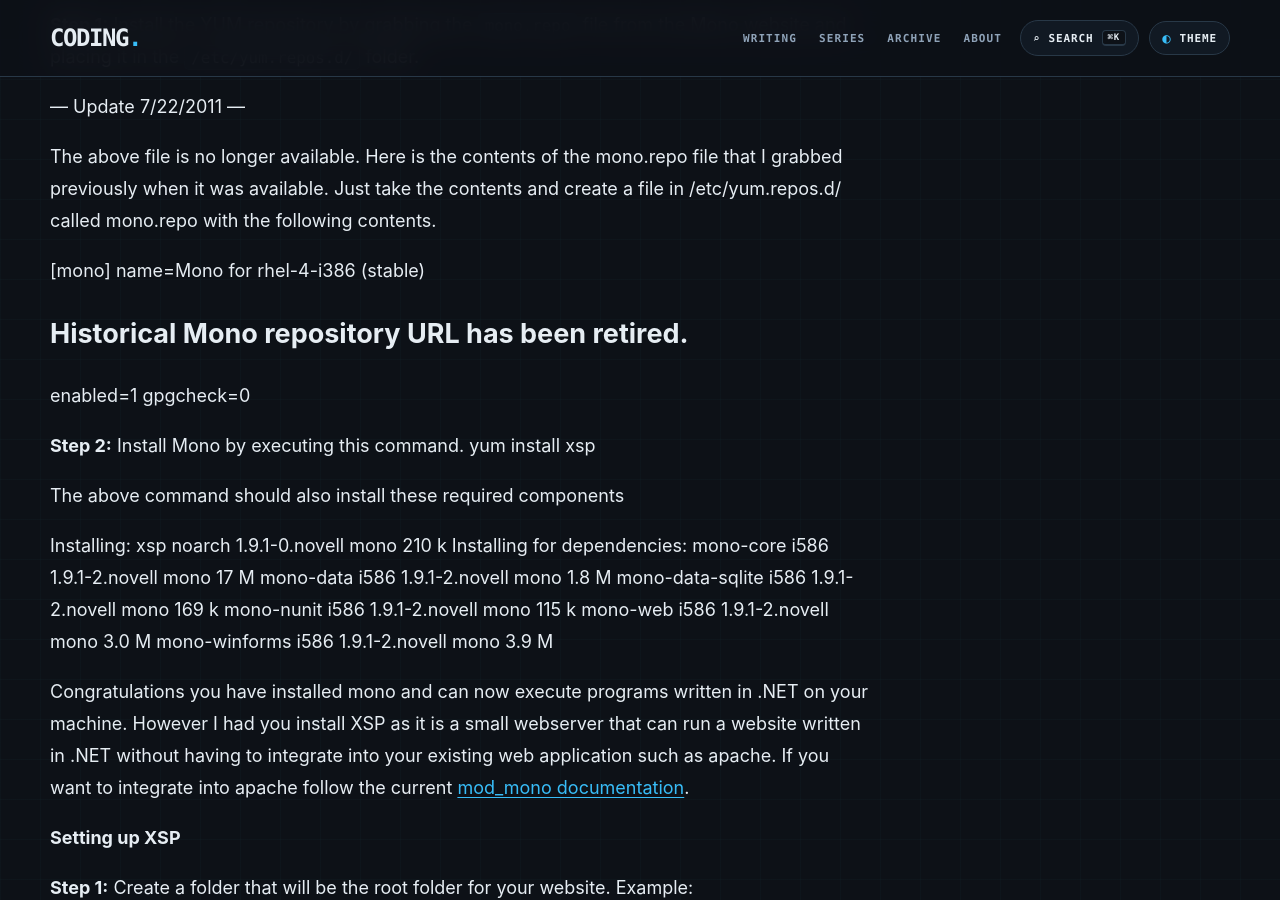
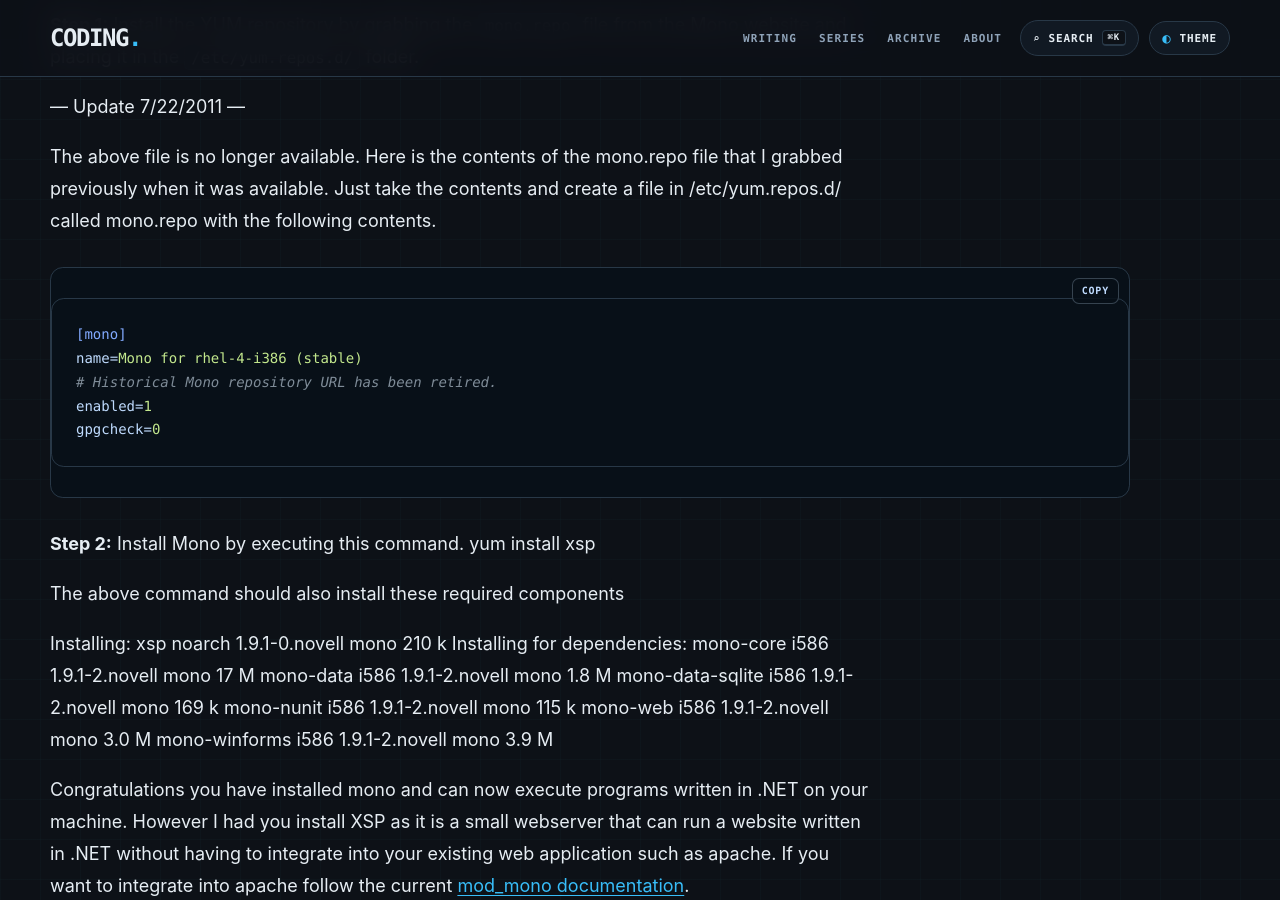
Before and after one commit to infoconex/coding-blog, a Jekyll site: the page built from post/2008/08/23/BlueQuartz-installing-Mono/index.md, in a window 1280 px wide and 900 px high, scrolled down 761 px. Built offline with Jekyll 4.4.1, drawn with Linux system fonts in a browser that asks for light colours.

Commit message:
Fix unintended H1 in historical Mono repository configuration

````diff
--- a/post/2008/08/23/BlueQuartz-installing-Mono/index.md
+++ b/post/2008/08/23/BlueQuartz-installing-Mono/index.md
@@ -19,11 +19,13 @@ Mono allows you to run applications written in .NET programming language on Linu
 
 The above file is no longer available. Here is the contents of the mono.repo file that I grabbed previously when it was available. Just take the contents and create a file in /etc/yum.repos.d/ called mono.repo with the following contents.
 
- [mono]
+```ini
+[mono]
 name=Mono for rhel-4-i386 (stable)
 # Historical Mono repository URL has been retired.
 enabled=1
 gpgcheck=0
+```
 
 **Step 2:** Install Mono by executing this command. yum install xsp
 
````
